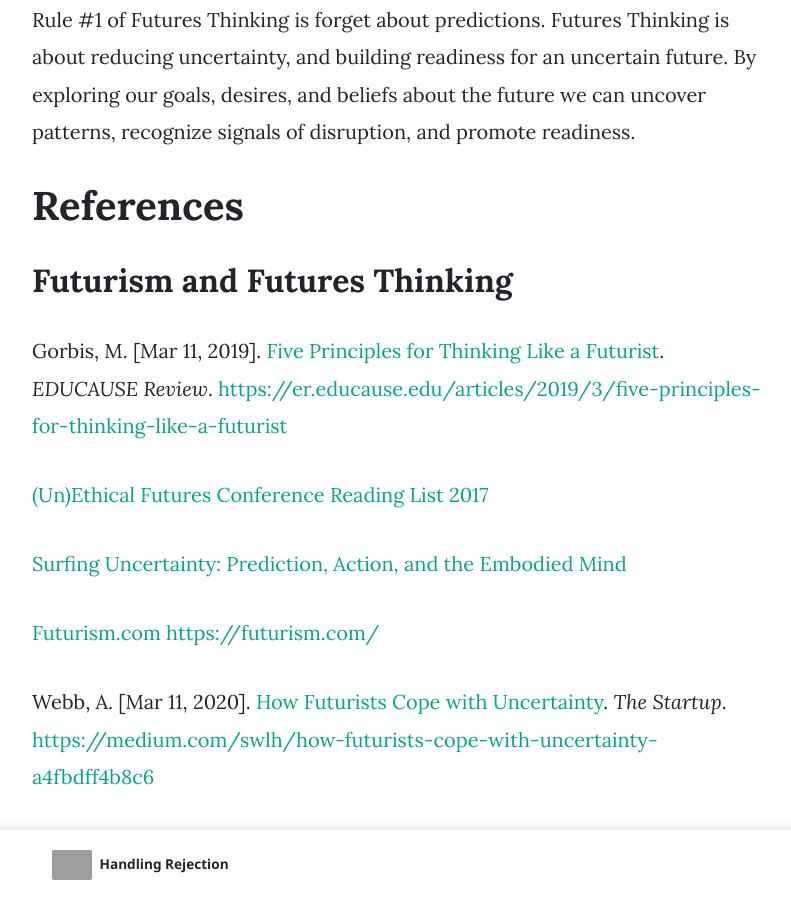
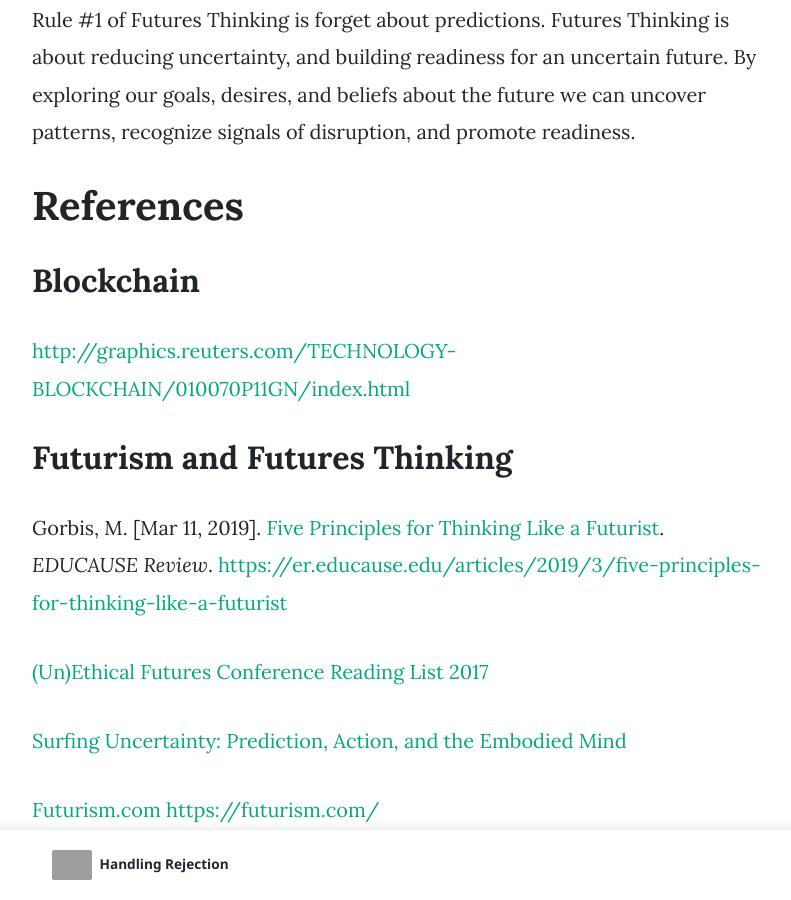
Before and after one commit to cyberlibrarian/cyberlibrarian.github.io, a Jekyll site: the page built from _posts/2020-08-13-Futurism.md, in a window 1280 px wide and 900 px high, scrolled down 993 px. Shown: the whole window, without its empty margins (53-844 px from the left). Built offline with Jekyll 4.4.1, drawn with Linux system fonts in a browser that asks for light colours; nearby versions of some CDN libraries; comment, search, counter and statistics services are not loaded; grey boxes are pictures that could not be loaded.

Commit message:
Updated Futurism post

```diff
--- a/_posts/2020-08-13-Futurism.md
+++ b/_posts/2020-08-13-Futurism.md
@@ -26,6 +26,10 @@ Futurism is not about predicting the future: It is about reducing uncertainty by
 Rule #1 of Futures Thinking is forget about predictions. Futures Thinking is about reducing uncertainty, and building readiness for an uncertain future. By exploring our goals, desires, and beliefs about the future we can uncover patterns, recognize signals of disruption, and promote readiness.
 
 # References
+
+## Blockchain
+
+<http://graphics.reuters.com/TECHNOLOGY-BLOCKCHAIN/010070P11GN/index.html>
 
 ## Futurism and Futures Thinking
 
```
